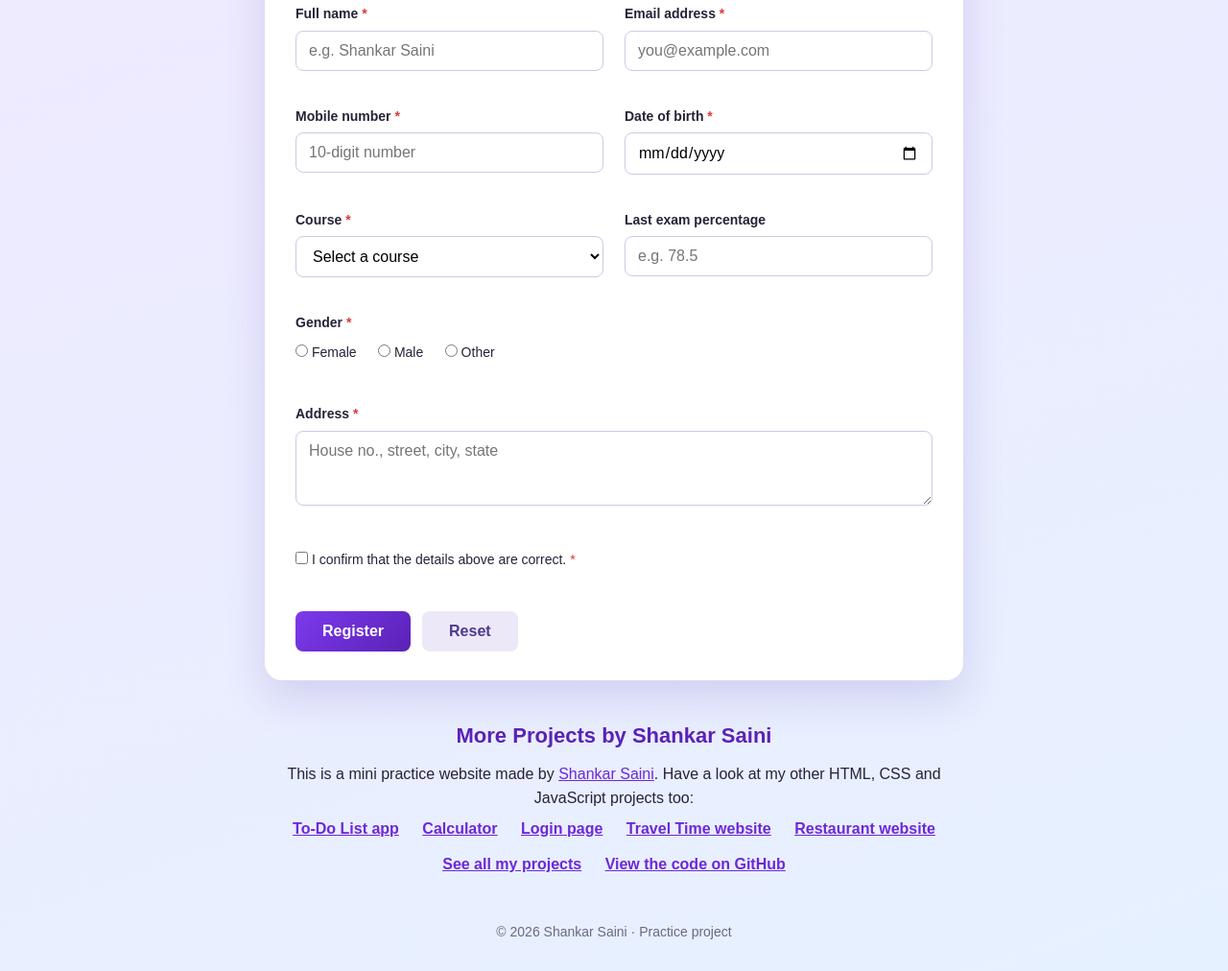
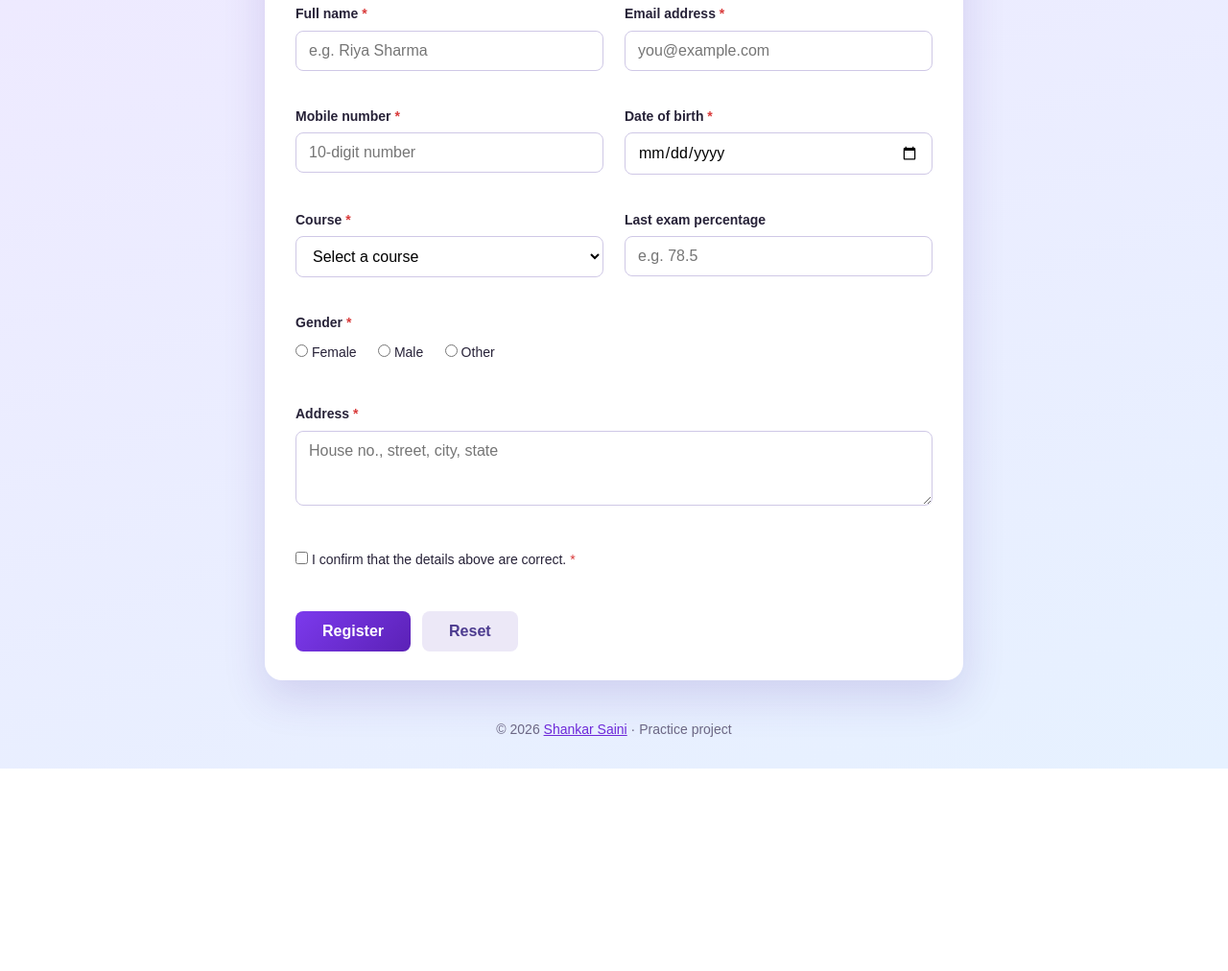
Before and after one commit to shankar-saini/registration-form, a plain HTML site: page index.html in a window 1280 px wide. Shown: the part 168-1180 px from the top of the page at 96% size. After the commit the page ends 969 px from the top, so only its background shows below. Drawn offline with Linux system fonts and the light colour scheme.

Commit message:
Update registration form and footer links
Updated the placeholder name in the registration form and modified the footer to include a link to the author's website.

```diff
--- a/index.html
+++ b/index.html
@@ -55,7 +55,7 @@
                 <div class="grid">
                 <div class="field" data-field="fullname">
                     <label for="fullname">Full name <span class="req">*</span></label>
-                    <input type="text" id="fullname" name="fullname" autocomplete="name" placeholder="e.g. Shankar Saini" aria-describedby="fullname-error">
+                    <input type="text" id="fullname" name="fullname" autocomplete="name" placeholder="e.g. Riya Sharma" aria-describedby="fullname-error">
                     <p class="error" id="fullname-error" role="alert"></p>
                 </div>
                 <div class="field" data-field="email">
@@ -126,32 +126,14 @@
                 <button type="button" class="btn reset" id="again">Register another student</button>
             </div>
         </section>
-
-        <!-- More projects -->
-        <section class="more" aria-labelledby="more-title">
-            <h2 id="more-title">More Projects by Shankar Saini</h2>
-            <p>
-                This is a mini practice website made by
-                <a href="https://shankar-saini.github.io/" rel="author">Shankar Saini</a>.
-                Have a look at my other HTML, CSS and JavaScript projects too:
-            </p>
-            <p class="more-links">
-                <a href="https://shankar-saini.github.io/todo-app/">To-Do List app</a>
-                <a href="https://shankar-saini.github.io/calculator/">Calculator</a>
-                <a href="https://shankar-saini.github.io/login-page/">Login page</a>
-                <a href="https://shankar-saini.github.io/travel-time/">Travel Time website</a>
-                <a href="https://shankar-saini.github.io/restaurant-website/">Restaurant website</a>
-                <a href="https://shankar-saini.github.io/projects">See all my projects</a>
-                <a href="https://github.com/shankar-saini/registration-form" rel="noopener">View the code on GitHub</a>
-            </p>
-        </section>
     </main>
 
     <footer class="footer">
-        <p>© 2026 Shankar Saini · Practice project</p>
+        <p>© 2026 <a href="https://shankar-saini.github.io/" rel="author">Shankar Saini</a> · Practice project</p>
     </footer>
 
     <script src="script.js"></script>
+    <script src="https://shankar-saini.github.io/more-projects.js" defer></script>
 </body>
 
 </html>
```
